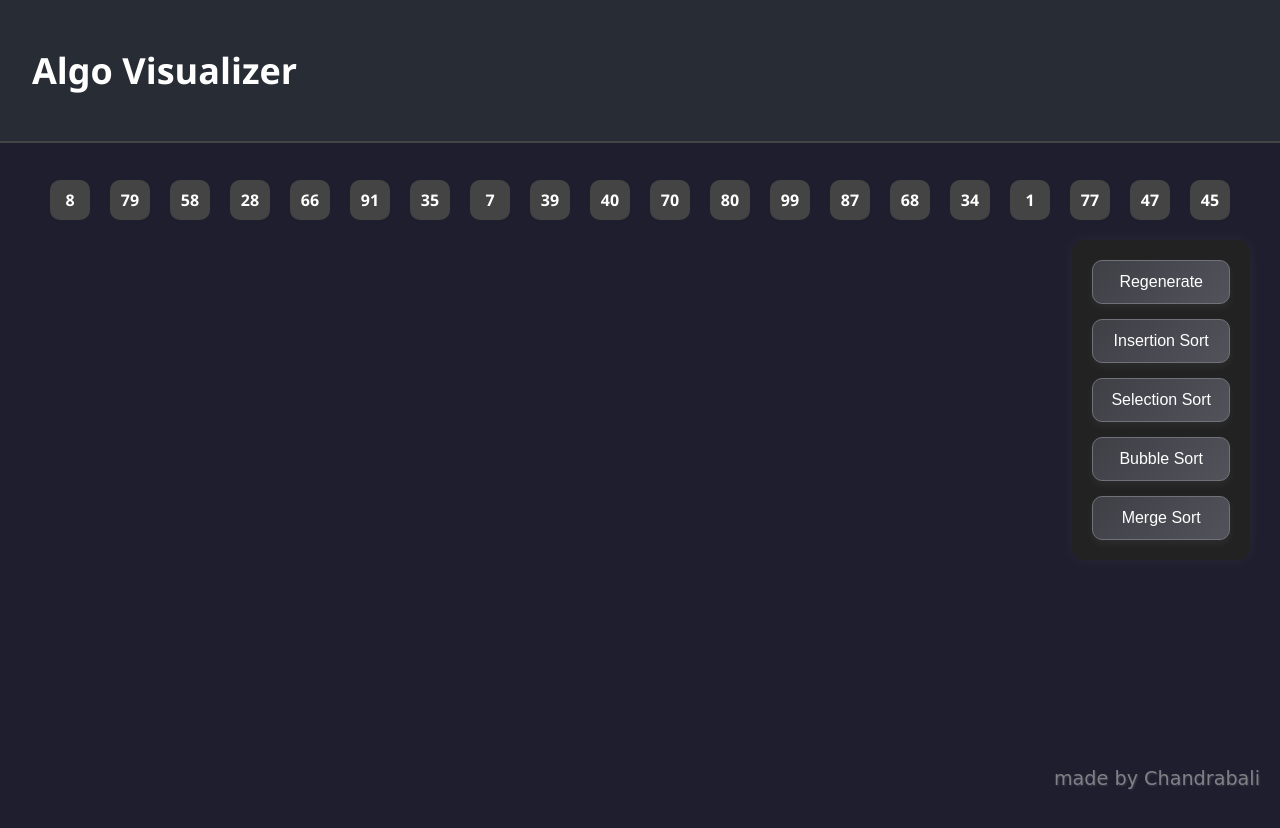
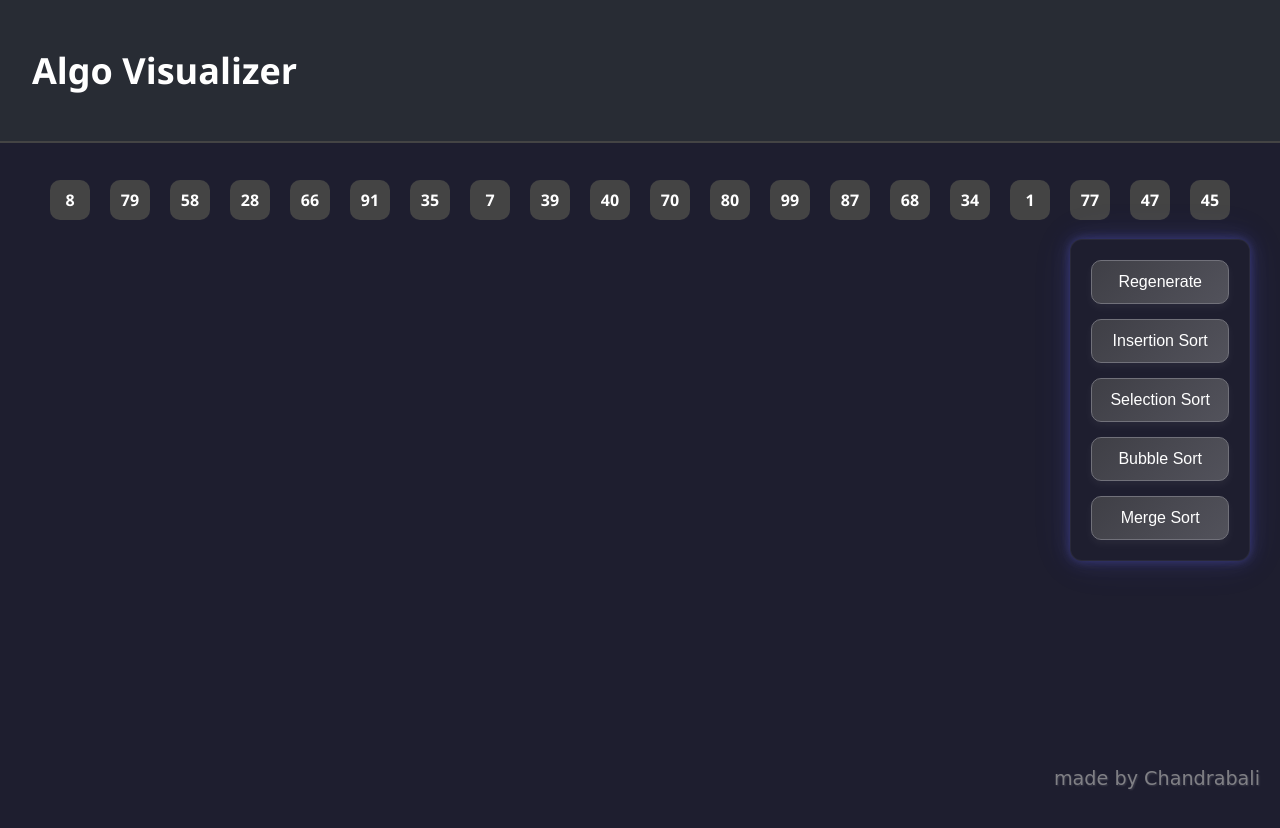
Before and after one commit to cb-04/Algo-visualizer, a React (Create React App) app: page /sorting in a window 1280 px wide. Shown: the top 828 px of the page. Built offline with nearby package versions, Linux system fonts and the light colour scheme.

Commit message:
Added further styling

```diff
--- a/src/styles/SortingVisualizer.css
+++ b/src/styles/SortingVisualizer.css
@@ -87,15 +87,21 @@
   display: flex;
   flex-direction: column;
   gap: 15px;
-  background-color: #222;
+  background-color: #1e1e2f;
   padding: 20px;
   border-radius: 12px;
-  box-shadow: 0 0 15px rgba(255, 255, 255, 0.05);
+  box-shadow:
+    0 0 10px rgba(99, 102, 241, 0.3),   /* soft indigo glow */
+    0 0 20px rgba(99, 102, 241, 0.2),   /* outer glow */
+    0 0 40px rgba(99, 102, 241, 0.1);   /* extended reach glow */
   position: absolute;
   top: 50%;
   right: 30px;
   transform: translateY(-50%);
+  border: 1px solid rgba(255, 255, 255, 0.05);
+  transition: box-shadow 0.3s ease;
 }
+
 
 .sorting-panel button {
   background: linear-gradient(135deg, #3f3f46, #52525b); /* slate-ish shades */
```
